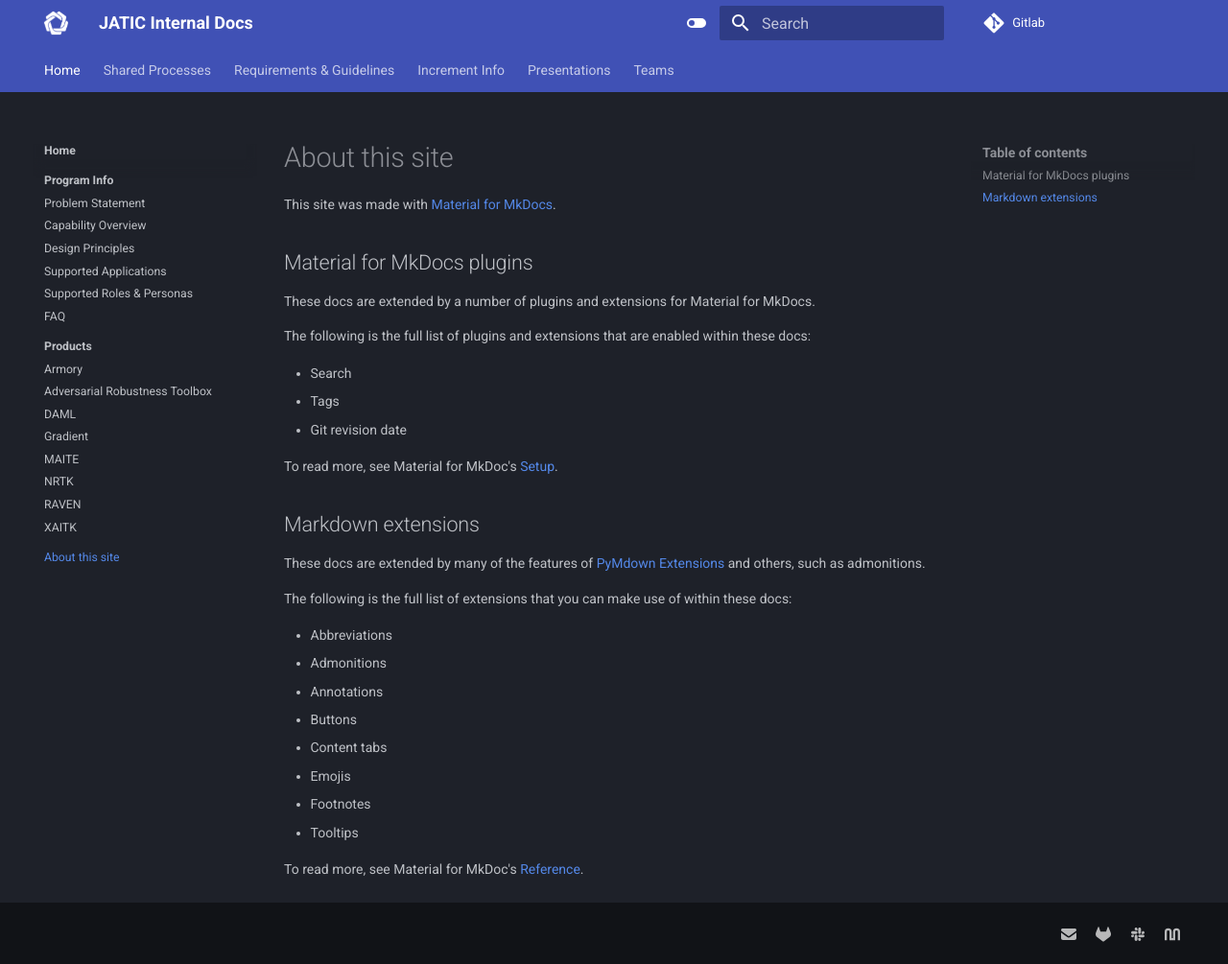
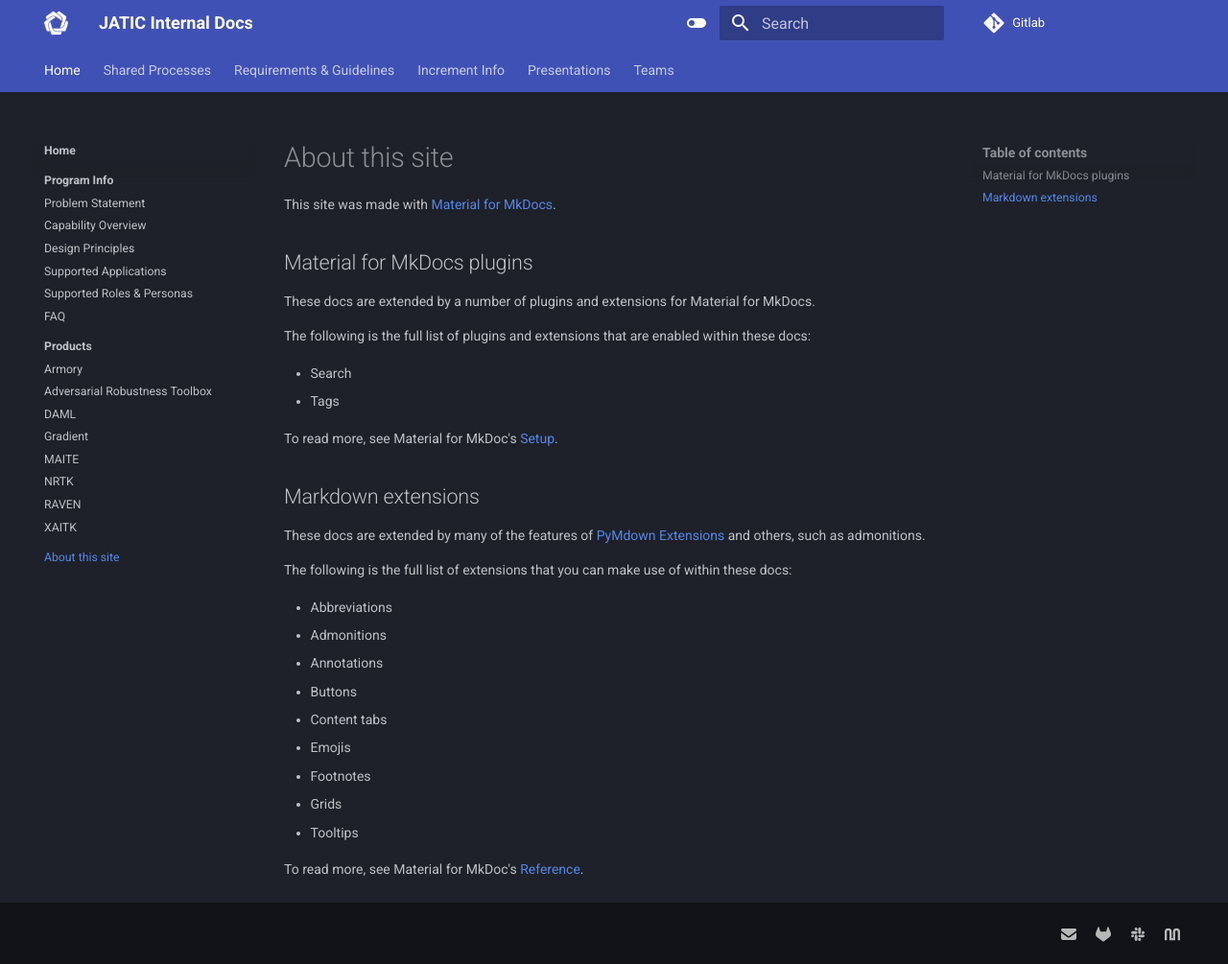
Before and after one commit to zheng0xd/JATIC-internal-docs, an MkDocs documentation site: the page built from docs/about.md, in a window 1280 px wide and 1005 px high. Shown: the whole window at 96% size. Built offline with MkDocs 1.6.1 and Material for MkDocs 9.7.7, drawn with Linux system fonts in a browser that asks for light colours.

Commit message:
update extensions and plugins

```diff
--- a/docs/about.md
+++ b/docs/about.md
@@ -10,7 +10,6 @@ The following is the full list of plugins and extensions that are enabled within
 
 - Search
 - Tags
-- Git revision date
 
 To read more, see Material for MkDoc's [Setup](https://squidfunk.github.io/mkdocs-material/setup/).
 
@@ -27,6 +26,7 @@ The following is the full list of extensions that you can make use of within the
 - Content tabs
 - Emojis
 - Footnotes
+- Grids
 - Tooltips
 
 To read more, see Material for MkDoc's [Reference](https://squidfunk.github.io/mkdocs-material/reference/).
--- a/mkdocs.yml
+++ b/mkdocs.yml
@@ -87,7 +87,7 @@ nav:
   - Home:
     - index.md
     - Program Info:
-      - info/index.md
+      - info/index.md # potentiall redo this page to be an overview page with grid cards
       - Problem Statement: info/problem-statement.md
       - Capability Overview: info/capability-overview.md
       - Design Principles: info/design-principles.md
@@ -110,7 +110,7 @@ nav:
     - Agile Methodology:
       - process/agile/index.md
       - Key Principles: process/agile/principles.md
-      - Team Roles & Responsibilities: process/agile/roles.md
+      - Team Roles & Responsibilities: process/agile/roles.md # potentially add program roles here
       - Program-level Events: process/agile/program-events.md
       - Team-level Events: process/agile/team-events.md
     - Common Platforms:
```
